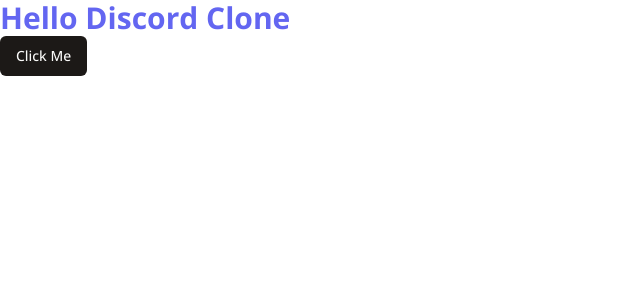
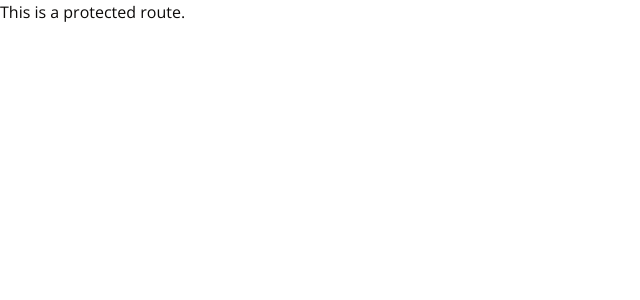
Before and after one commit to daburndev/discord-clone, a Next.js app: page / in a window 1280 px wide. Shown: the top 300 px of the page, without its empty margins (0-640 px from the left). Built offline with nearby package versions, Linux system fonts and the light colour scheme.

Commit message:
folder structure

```diff
--- /dev/null
+++ b/app/(auth)/(routes)/register/page.tsx
@@ -0,0 +1,9 @@
+const RegisterPage = () => {
+    return (
+        <div>
+            Register!
+        </div>
+     );
+}
+
+export default RegisterPage;
--- /dev/null
+++ b/app/(auth)/layout.tsx
@@ -0,0 +1,9 @@
+const AuthLayout = ({children} : {children: React.ReactNode}) => {
+    return (
+        <div className="bg-red-500 h-full">
+            {children}
+        </div>
+     );
+}
+
+export default AuthLayout;
--- /dev/null
+++ b/app/(main)/(routes)/page.tsx
@@ -0,0 +1,7 @@
+export default function Home() {
+  return (
+   <div>
+    This is a protected route.
+   </div>
+  )
+}
--- a/app/page.tsx
+++ /dev/null
@@ -1,17 +0,0 @@
-import { Button } from "@/components/ui/button";
-
-
-const state = true;
-
-export default function Home() {
-  return (
-   <div>
-    <p className="text-3xl font-bold text-indigo-500">
-      Hello Discord Clone
-    </p>
-    <Button>
-      Click Me
-    </Button>
-   </div>
-  )
-}
--- a/app/test/page.tsx
+++ /dev/null
@@ -1,9 +0,0 @@
-const TestPage = () => {
-    return (
-        <div>
-            Test Page!
-        </div>
-     );
-}
-
-export default TestPage;
```
Also changed, not shown: app/(auth)/(routes)/login/page.tsx (renamed from app/(auth)/login/page.tsx).
